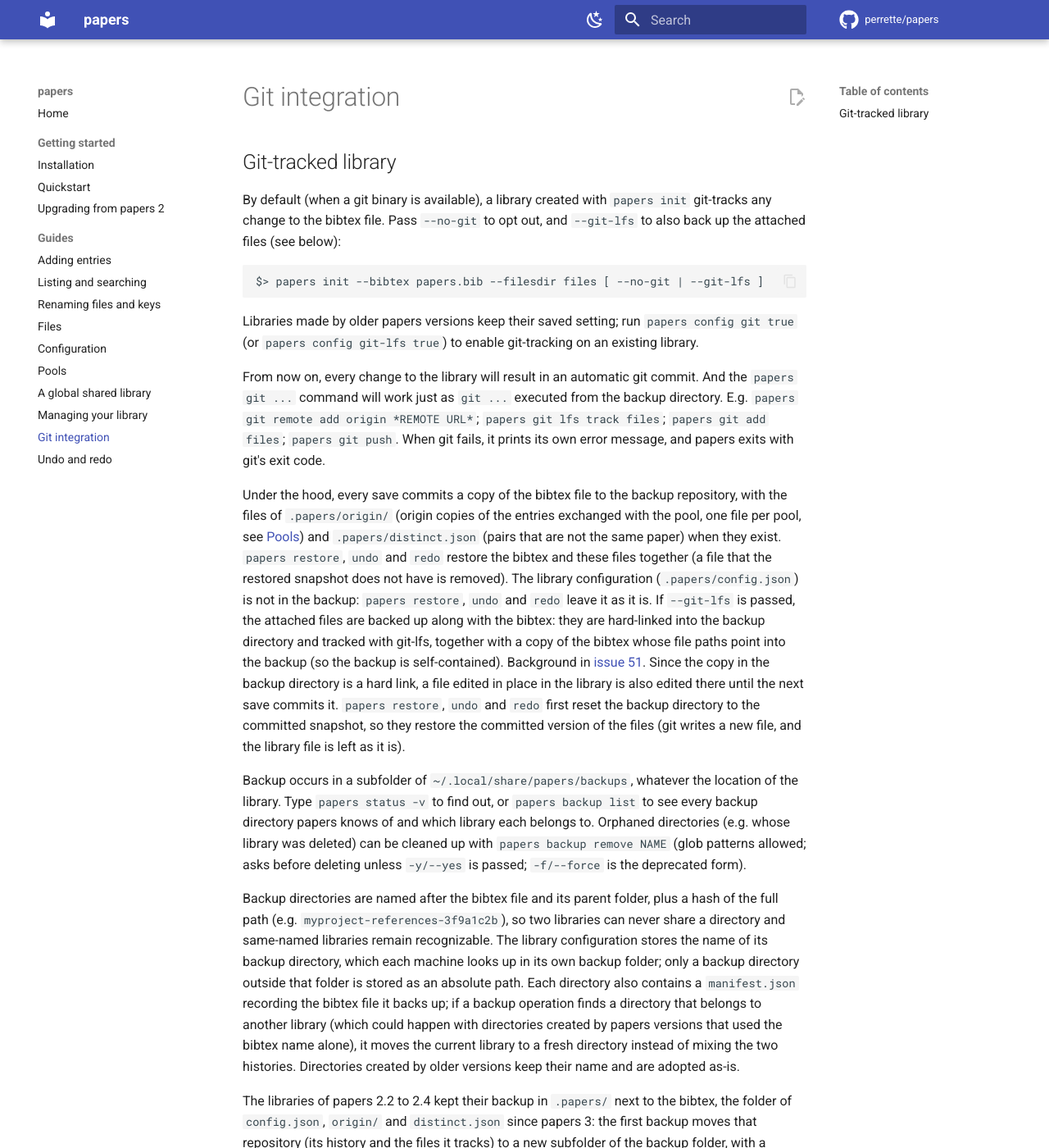
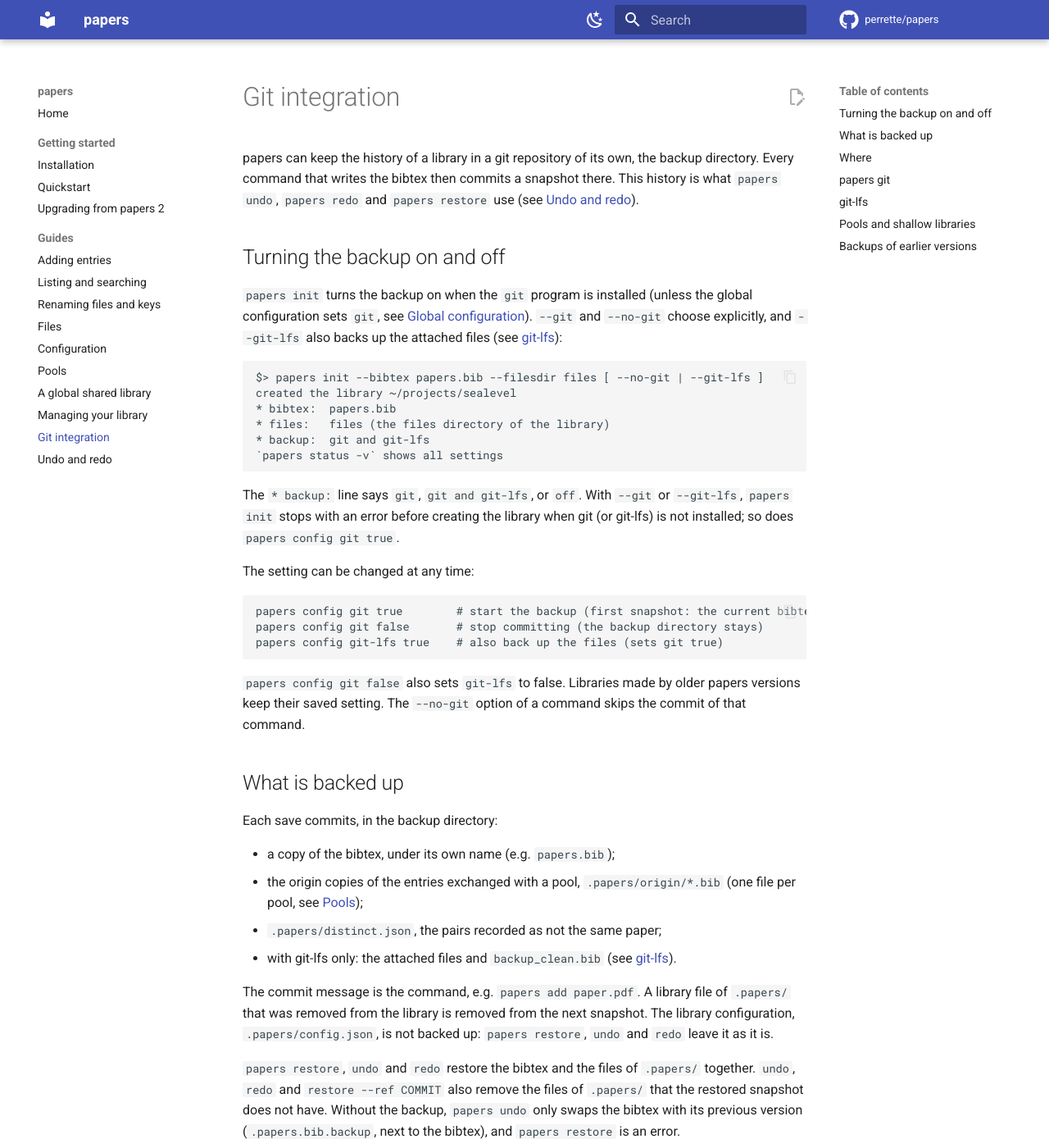
Before and after one commit to perrette/papers, an MkDocs documentation site: the page built from docs/git.md, in a window 1280 px wide and 1400 px high. Shown: the whole window at 82% size. Built offline with MkDocs 1.6.1 and Material for MkDocs 9.7.7, drawn with Linux system fonts in a browser that asks for light colours; comment, search, counter and statistics services are not loaded; the version menu is left out; some of the changed text lies outside the part shown.

Commit message:
docs: rewrite the git integration page for v3
Sections for turning the backup on and off, what is backed up, where,
papers git, git-lfs, pools and shallow libraries, and backups of earlier
versions. Verified against the code: the platform backup folder, the
manifest, papers backup list/remove, the pool's own backup, the project's
own git repository not being used.

````diff
--- a/docs/git.md
+++ b/docs/git.md
@@ -1,75 +1,178 @@
 # Git integration
 
-## Git-tracked library
+papers can keep the history of a library in a git repository of its own,
+the backup directory. Every command that writes the bibtex then commits a
+snapshot there. This history is what `papers undo`, `papers redo` and
+`papers restore` use (see [Undo and redo](undo-redo.md)).
 
-By default (when a git binary is available), a library created with
-`papers init` git-tracks any change to the bibtex file. Pass `--no-git` to
-opt out, and `--git-lfs` to also back up the attached files (see below):
+## Turning the backup on and off
+
+`papers init` turns the backup on when the `git` program is installed
+(unless the global configuration sets `git`, see
+[Global configuration](configuration.md#global-configuration)).
+`--git` and `--no-git` choose explicitly, and `--git-lfs` also backs up the
+attached files (see [git-lfs](#git-lfs)):
 
 ```
 $> papers init --bibtex papers.bib --filesdir files [ --no-git | --git-lfs ]
+created the library ~/projects/sealevel
+* bibtex:  papers.bib
+* files:   files (the files directory of the library)
+* backup:  git and git-lfs
+`papers status -v` shows all settings
 ```
 
-Libraries made by older papers versions keep their saved setting; run
-`papers config git true` (or `papers config git-lfs true`) to enable
-git-tracking on an existing library.
+The `* backup:` line says `git`, `git and git-lfs`, or `off`. With `--git`
+or `--git-lfs`, `papers init` stops with an error before creating the
+library when git (or git-lfs) is not installed; so does
+`papers config git true`.
 
-From now on, every change to the library will result in an automatic git
-commit. And the `papers git ...` command will work just as `git ...` executed
-from the backup directory. E.g. `papers git remote add origin *REMOTE URL*`;
-`papers git lfs track files`; `papers git add files`; `papers git push`.
-When git fails, it prints its own error message, and papers exits with
-git's exit code.
+The setting can be changed at any time:
 
-Under the hood, every save commits a copy of the bibtex file to the backup
-repository, with the files of `.papers/origin/` (origin copies of the
-entries exchanged with the pool, one file per pool, see
-[Pools](pools.md#origin-copies)) and
-`.papers/distinct.json` (pairs that are not the same paper) when they exist.
-`papers restore`, `undo` and `redo` restore the bibtex and these files
-together (a file that the restored snapshot does not have is removed).
-The library configuration (`.papers/config.json`) is not in the backup:
-`papers restore`, `undo` and `redo` leave it as it is.
-If `--git-lfs` is passed, the attached files are backed up along
-with the bibtex: they are hard-linked into the backup directory and tracked
-with git-lfs, together with a copy of the bibtex whose file paths point into
-the backup (so the backup is self-contained). Background in
+```
+papers config git true        # start the backup (first snapshot: the current bibtex)
+papers config git false       # stop committing (the backup directory stays)
+papers config git-lfs true    # also back up the files (sets git true)
+```
+
+`papers config git false` also sets `git-lfs` to false. Libraries made by
+older papers versions keep their saved setting. The `--no-git` option of a
+command skips the commit of that command.
+
+## What is backed up
+
+Each save commits, in the backup directory:
+
+- a copy of the bibtex, under its own name (e.g. `papers.bib`);
+- the origin copies of the entries exchanged with a pool,
+  `.papers/origin/*.bib` (one file per pool, see
+  [Pools](pools.md#origin-copies));
+- `.papers/distinct.json`, the pairs recorded as not the same paper;
+- with git-lfs only: the attached files and `backup_clean.bib` (see
+  [git-lfs](#git-lfs)).
+
+The commit message is the command, e.g. `papers add paper.pdf`. A library
+file of `.papers/` that was removed from the library is removed from the
+next snapshot. The library configuration, `.papers/config.json`, is not
+backed up: `papers restore`, `undo` and `redo` leave it as it is.
+
+`papers restore`, `undo` and `redo` restore the bibtex and the files of
+`.papers/` together. `undo`, `redo` and `restore --ref COMMIT` also remove
+the files of `.papers/` that the restored snapshot does not have. Without
+the backup, `papers undo` only swaps the bibtex with its previous version
+(`.papers.bib.backup`, next to the bibtex), and `papers restore` is an
+error.
+
+A commit that fails (e.g. refused by a git hook) prints a warning: the
+bibtex is saved anyway.
+
+## Where
+
+The backup directory is a subfolder of the backup folder of the machine,
+whatever the location of the library: `~/.local/share/papers/backups` on
+Linux (`$XDG_DATA_HOME/papers/backups` when `XDG_DATA_HOME` is set), the
+platform's user data directory elsewhere (on macOS,
+`~/Library/Application Support/papers/backups`). `papers status -v` shows
+the backup directory of the library:
+
+```
+* backup (git):       True
+* backup files (git-lfs): False
+* backup directory:   /home/me/.local/share/papers/backups/sealevel-papers-3f9a1c2b
+```
+
+The directory is named after the parent folder of the bibtex and the
+bibtex, plus a hash of the full path of the bibtex (e.g.
+`sealevel-papers-3f9a1c2b` for `~/projects/sealevel/papers.bib`), so that
+two libraries never share a directory. The library configuration stores
+this name (`"gitdir"`), which each machine looks up in its own backup
+folder; a backup directory outside that folder is stored as an absolute
+path. Each backup directory also has a `manifest.json` (not committed) that
+records the bibtex it backs up.
+
+`papers backup list` lists the backup directories papers knows of (those of
+the backup folder, those of `~/.local/share/papers/backups` on other
+platforms than Linux, and the one of the current library), with the bibtex
+each backs up, whether that bibtex still exists, and the number of
+snapshots. `papers backup remove NAME...` removes backup directories, e.g.
+those whose library was deleted. `NAME` can be a glob pattern
+(`papers backup remove 'old-*'`). It asks before removing each directory,
+unless `-y/--yes` is passed (`-f/--force` is the deprecated form of
+`-y`). `papers uninstall --remove-backup` removes the backup directory of
+the library with its configuration.
+
+## `papers git`
+
+`papers git ARGS...` runs `git ARGS...` in the backup directory of the
+library, e.g.
+
+```
+papers git log --oneline
+papers git remote add origin REMOTE-URL
+papers git push -u origin main
+```
+
+The branch of the backup is `main`. When git fails, it prints its own error
+message, and papers exits with git's exit code. `papers git` needs a
+library whose backup directory exists.
+
+The backup is separate from any git repository the library is in: papers
+never commits to the repository of a project, and `papers git` does not run
+in it. The backup history is still the basis of `papers undo` and
+`papers redo` in such a library. To commit only the configuration of a
+library to the repository of a project, see
+[Configuration](configuration.md#relative-versus-absolute-paths) for the
+`.gitignore` lines.
+
+## git-lfs
+
+With `git-lfs` set, the attached files are also backed up. They are
+hard-linked into the `files/` folder of the backup directory, which git-lfs
+tracks, and `backup_clean.bib`, a copy of the bibtex whose file links point
+into `files/`, is committed with them, so that the backup is
+self-contained. Background in
 [issue 51](https://github.com/perrette/papers/issues/51).
-Since the copy in the backup directory is a hard link, a file edited in
-place in the library is also edited there until the next save commits it.
-`papers restore`, `undo` and `redo` first reset the backup directory to the
-committed snapshot, so they restore the committed version of the files (git
-writes a new file, and the library file is left as it is).
 
-Backup occurs in a subfolder of `~/.local/share/papers/backups`, whatever the
-location of the library. Type `papers status -v` to find out, or
-`papers backup list` to see every backup directory papers knows of and which
-library each belongs to. Orphaned directories (e.g. whose library was
-deleted) can be cleaned up with `papers backup remove NAME` (glob patterns
-allowed; asks before deleting unless `-y/--yes` is passed; `-f/--force` is the
-deprecated form).
+- Since the file in the backup directory is a hard link, a file edited in
+  place in the library is also edited there, until the next save commits
+  it. The git store of the backup (`.git/lfs`) keeps its own copy of each
+  committed version of a file.
+- `papers restore`, `undo` and `redo` first reset the backup directory to
+  the committed snapshot, so they restore the committed version of the
+  files. A link of the restored bibtex to a file that no longer exists
+  points to the copy in the backup directory, unless `--restore-files` is
+  passed: then the file is copied back to where the bibtex links to it.
 
-Backup directories are named after the bibtex file and its parent folder,
-plus a hash of the full path (e.g. `myproject-references-3f9a1c2b`), so two
-libraries can never share a directory and same-named libraries remain
-recognizable. The library configuration stores the name of its backup
-directory, which each machine looks up in its own backup folder; only a
-backup directory outside that folder is stored as an absolute path.
-Each directory also contains a `manifest.json` recording the bibtex file it
-backs up; if a backup operation finds a directory that belongs to another
-library (which could happen with directories created by papers versions that
-used the bibtex name alone), it moves the current library to a fresh
-directory instead of mixing the two histories. Directories created by older
-versions keep their name and are adopted as-is.
+## Pools and shallow libraries
 
-The libraries of papers 2.2 to 2.4 kept their backup in `.papers/` next to
-the bibtex, the folder of `config.json`, `origin/` and `distinct.json`
-since papers 3:
-the first backup moves that repository (its history and the files it
-tracks) to a new subfolder of the backup folder, with a warning, and the
-library configuration records it. A backup commit that fails (e.g. refused
-by a git hook) is a warning; the bibliography is saved anyway.
+A pool is a library, with its own backup. A command that writes both a
+library and its pool (`add` in a shallow library, `push`, `pull`, `sync`,
+a command with auto-push) commits a snapshot in each backup, each with its
+own setting: the pool's commit is in the pool's backup directory.
+`papers undo` in the library undoes the change of the library only;
+`papers -C POOL undo` undoes the change of the pool (see
+[Undo in a pool](pools.md#undo-in-a-pool) and
+[Undo in a library that has a pool](undo-redo.md#undo-in-a-library-that-has-a-pool)).
 
-For libraries that are already in a git repository, the feature remains useful as
-it is the basis for `papers undo` and `papers redo` (see
-[Undo and redo](undo-redo.md)).
+A shallow library links to the files of its pool. With `git-lfs` set in
+the shallow library, its backup hard-links and commits the pool files that
+its entries link to, the same way as the files of a self-contained library:
+a file shared with the pool is then in both backups if the pool also has
+`git-lfs`.
+
+## Backups of earlier versions
+
+- Backup directories created by older papers versions, named after the
+  bibtex alone, keep their name and are used as they are. If a backup
+  finds that its directory belongs to another library (its `manifest.json`
+  names another bibtex), the library moves to a new backup directory
+  instead of mixing the two histories, with an error message.
+- The libraries of papers 2.2 to 2.4 kept their backup in `.papers/` next
+  to the bibtex, the folder of `config.json`, `origin/` and
+  `distinct.json` since papers 3. The first backup moves that repository
+  (its history and the files it tracks) to a new subfolder of the backup
+  folder, with a warning, and the library configuration records it.
+- Backups made with git-lfs by earlier papers versions tracked `files/`, a
+  pattern that git-lfs does not apply to the files in that folder (they were stored as
+  plain git files). The next save adds `files/**` to `.gitattributes`
+  and stores the files with git-lfs from then on.
````
Also changed, not shown: docs/pools.md (+1 -1 lines), docs/undo-redo.md (+1 -1 lines).
